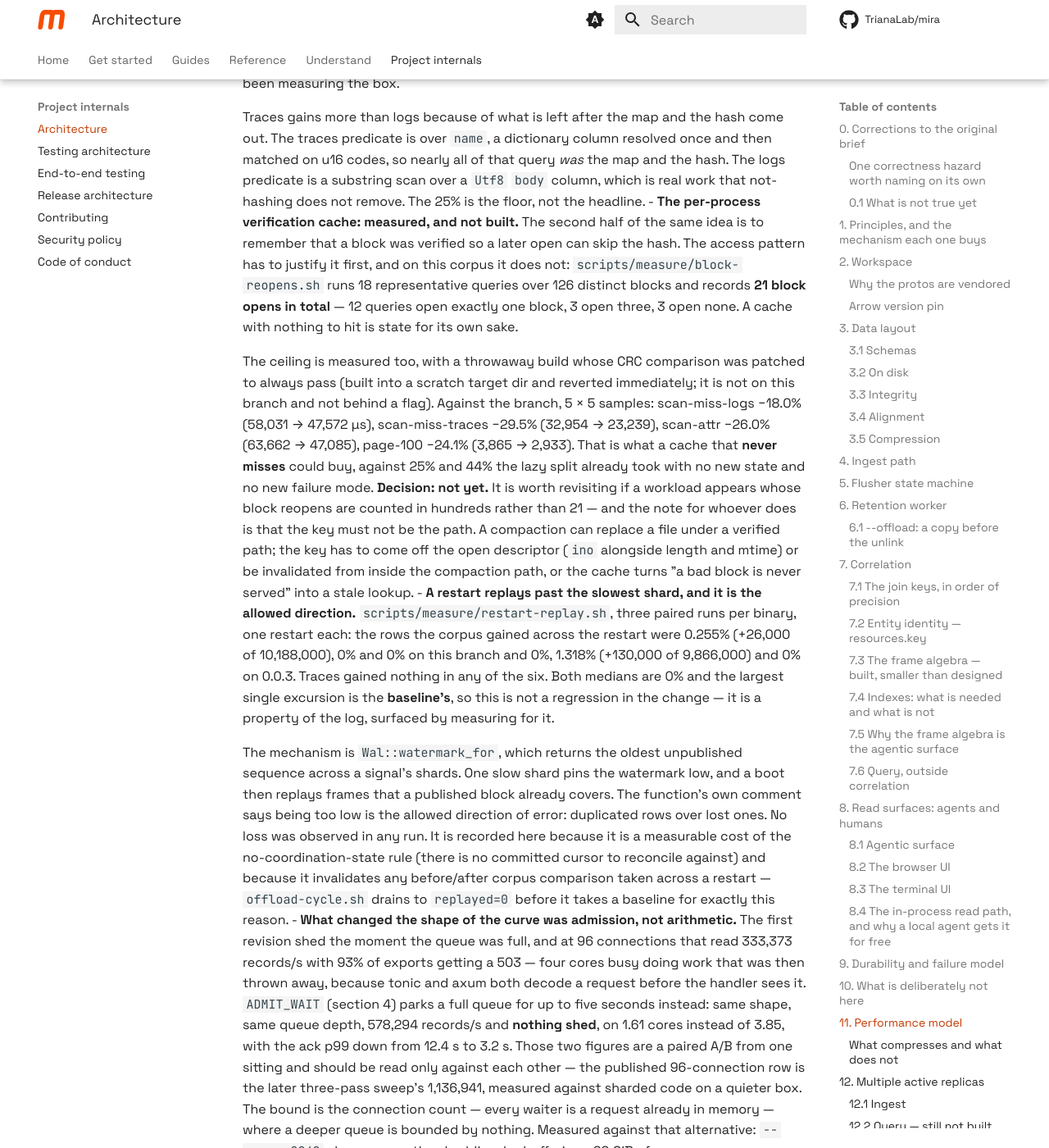
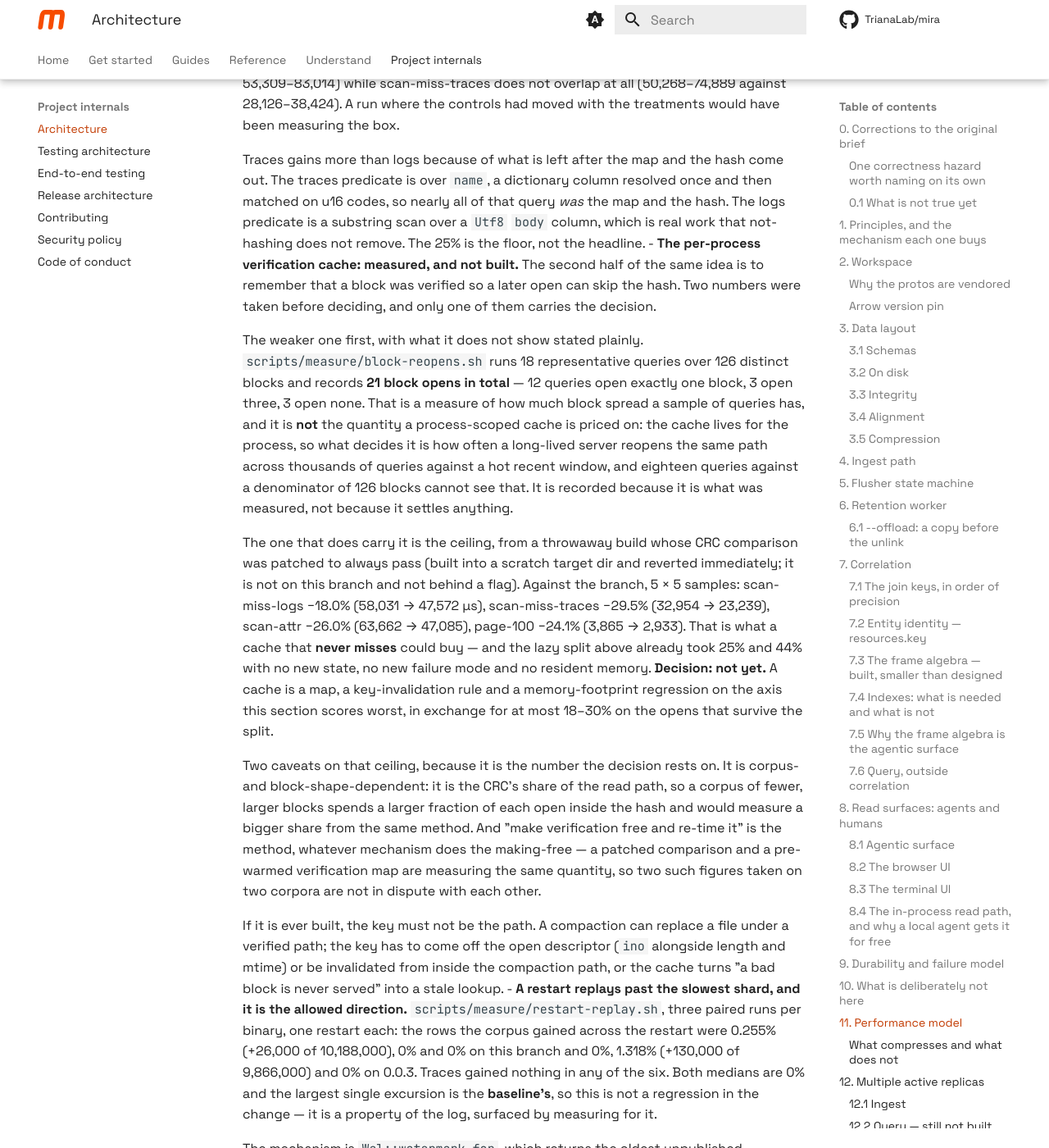
Before and after one commit to TrianaLab/mira, an MkDocs documentation site: the page built from docs/architecture.md, in a window 1280 px wide and 1400 px high, scrolled down 52559 px. Shown: the whole window at 82% size. Built offline with MkDocs 1.6.1 and Material for MkDocs 9.7.7, drawn with Linux system fonts in a browser that asks for light colours; comment, search, counter and statistics services are not loaded; some of the changed text lies outside the part shown.

Commit message:
docs: say what the reopen count does not prove, and update the cache bullet
Two corrections to the verification-cache write-up, both from a peer
session's review.

21 opens over 18 queries measures how much block spread a sample of
queries has. It is not the quantity a process-scoped cache is priced on --
that is how often a long-lived server reopens the same path across
thousands of queries, and 18 queries against a denominator of 126 blocks
cannot reach it. The bullet now says so and rests the decision on the
ceiling instead: at most 18-30% on the opens that survive the split,
against 25% and 44% the split took for no state and no memory.

The ceiling gets its own two caveats, because it is now load-bearing. It is
the CRC's share of the read path, so a corpus of fewer, larger blocks
measures a bigger share from the same method -- and the method is "make
verification free and re-time it" whatever does the making-free, so a
patched comparison and a pre-warmed verification map are the same
measurement and two such figures on two corpora are not in dispute.

The standing bullet calling a block cache the obvious next lever is amended
rather than left to contradict this one: the split takes the same
open-plus-CRC cost by not paying it instead of by remembering it, at zero
resident bytes, so the cheapest half of what a cache was going to buy is
already gone. A cache is still the answer for a first-touch cost the split
cannot reach.

```diff
--- a/docs/architecture.md
+++ b/docs/architecture.md
@@ -1866,13 +1866,15 @@ each the median of three; the query rows are that corpus, read back after a
 restart, and every one of them is a paired A/B against the 0.0.1 binary run
 back to back in the same sitting.
 
-Three bullets below are the exception and say so where they appear: the
+Four bullets below are the exception and say so where they appear. The
 cold-tier, lazy-verification and block-reopen figures come from a **second,
 smaller corpus** — 137 blocks, 3,599,317,452 bytes (3.352 GiB), 62 logs / 64
 traces / 11 metrics — because each of them round-trips the whole corpus through
-an upload or a full scan and doing that to 8.33 GiB takes long enough that the
-box moves underneath it. Their numbers are internally paired on that corpus and
-must not be divided into the table above. Each is reproducible from a script in
+an upload or a full scan, and doing that to 8.33 GiB takes long enough that the
+box moves underneath it. The restart-replay bullet builds a corpus of its own
+per run, because what it measures is the difference across a restart rather than
+any absolute. All four are internally paired and none of their numbers may be
+divided into the table above. Each is reproducible from a script in
 `scripts/measure/`, named in the bullet.
 
 There is now a **second sitting**, and naming it is better than folding it in.
@@ -2105,26 +2107,45 @@ Reading these honestly:
   The 25% is the floor, not the headline.
 - **The per-process verification cache: measured, and not built.** The second
   half of the same idea is to remember that a block was verified so a later open
-  can skip the hash. The access pattern has to justify it first, and on this
-  corpus it does not: `scripts/measure/block-reopens.sh` runs 18 representative
-  queries over 126 distinct blocks and records **21 block opens in total** — 12
-  queries open exactly one block, 3 open three, 3 open none. A cache with
-  nothing to hit is state for its own sake.
-
-  The ceiling is measured too, with a throwaway build whose CRC comparison was
-  patched to always pass (built into a scratch target dir and reverted
-  immediately; it is not on this branch and not behind a flag). Against the
-  branch, 5 × 5 samples: scan-miss-logs −18.0% (58,031 → 47,572 µs),
-  scan-miss-traces −29.5% (32,954 → 23,239), scan-attr −26.0% (63,662 → 47,085),
-  page-100 −24.1% (3,865 → 2,933). That is what a cache that **never misses**
-  could buy, against 25% and 44% the lazy split already took with no new state
-  and no new failure mode. **Decision: not yet.** It is worth revisiting if a
-  workload appears whose block reopens are counted in hundreds rather than 21 —
-  and the note for whoever does is that the key must not be the path. A
-  compaction can replace a file under a verified path; the key has to come off
-  the open descriptor (`ino` alongside length and mtime) or be invalidated from
-  inside the compaction path, or the cache turns "a bad block is never served"
-  into a stale lookup.
+  can skip the hash. Two numbers were taken before deciding, and only one of
+  them carries the decision.
+
+  The weaker one first, with what it does not show stated plainly.
+  `scripts/measure/block-reopens.sh` runs 18 representative queries over 126
+  distinct blocks and records **21 block opens in total** — 12 queries open
+  exactly one block, 3 open three, 3 open none. That is a measure of how much
+  block spread a sample of queries has, and it is **not** the quantity a
+  process-scoped cache is priced on: the cache lives for the process, so what
+  decides it is how often a long-lived server reopens the same path across
+  thousands of queries against a hot recent window, and eighteen queries against
+  a denominator of 126 blocks cannot see that. It is recorded because it is what
+  was measured, not because it settles anything.
+
+  The one that does carry it is the ceiling, from a throwaway build whose CRC
+  comparison was patched to always pass (built into a scratch target dir and
+  reverted immediately; it is not on this branch and not behind a flag). Against
+  the branch, 5 × 5 samples: scan-miss-logs −18.0% (58,031 → 47,572 µs),
+  scan-miss-traces −29.5% (32,954 → 23,239), scan-attr −26.0% (63,662 →
+  47,085), page-100 −24.1% (3,865 → 2,933). That is what a cache that **never
+  misses** could buy — and the lazy split above already took 25% and 44% with no
+  new state, no new failure mode and no resident memory. **Decision: not yet.**
+  A cache is a map, a key-invalidation rule and a memory-footprint regression on
+  the axis this section scores worst, in exchange for at most 18–30% on the
+  opens that survive the split.
+
+  Two caveats on that ceiling, because it is the number the decision rests on.
+  It is corpus- and block-shape-dependent: it is the CRC's share of the read
+  path, so a corpus of fewer, larger blocks spends a larger fraction of each
+  open inside the hash and would measure a bigger share from the same method.
+  And "make verification free and re-time it" is the method, whatever mechanism
+  does the making-free — a patched comparison and a pre-warmed verification map
+  are measuring the same quantity, so two such figures taken on two corpora are
+  not in dispute with each other.
+
+  If it is ever built, the key must not be the path. A compaction can replace a
+  file under a verified path; the key has to come off the open descriptor (`ino`
+  alongside length and mtime) or be invalidated from inside the compaction path,
+  or the cache turns "a bad block is never served" into a stale lookup.
 - **A restart replays past the slowest shard, and it is the allowed direction.**
   `scripts/measure/restart-replay.sh`, three paired runs per binary, one restart
   each: the rows the corpus gained across the restart were 0.255% (+26,000 of
@@ -2365,12 +2386,18 @@ Reading these honestly:
   predicate and nearly all of the cheap ones — so the entry was rewritten to
   call the cache the obvious next lever. That does not follow either: "the term
   a cache would attack dominates" is an argument for attacking the term, not for
-  attacking it with a cache. The CRC half has since been taken by a
-  process-scoped verification map (section 3.3) that holds no mappings and needs
-  no invalidation, for 1.55× on a single block and ~1.1× on an unpruned corpus
-  scan. What a real cache would add on top is the `mmap` and the two child
-  indexes, it still cannot help a first touch, and it pays in resident memory —
-  the axis this section already scores worst. It stays on the section 10 list.
+  attacking it with a cache.
+
+  Two changes in this release take that term apart without a cache, and they
+  attack different halves of it. The **lazy attribute-table load** removes opens
+  that should never have happened: the tables a query never reads are never
+  mapped and never hashed, 25% off a logs scan and 44% off a traces one. The
+  **process-scoped verification map** (section 3.3) removes the repeat hashes on
+  the opens that remain, and it holds no mappings and needs no invalidation.
+  Neither pays a resident byte. What a real cache would add on top of both is
+  the `mmap` and the two child indexes, it still cannot help the first open in a
+  process, and it does pay in resident memory — the axis this section already
+  scores worst. It stays on the section 10 list.
 - **Cost per GB is 1.20 B/B while a block is hot and 0.14 once it is
   compacted.** 164.0 bytes on disk per 136.9-byte wire record, and it is the
   steadiest figure in this section: across fifteen benchmark runs it moved
```
